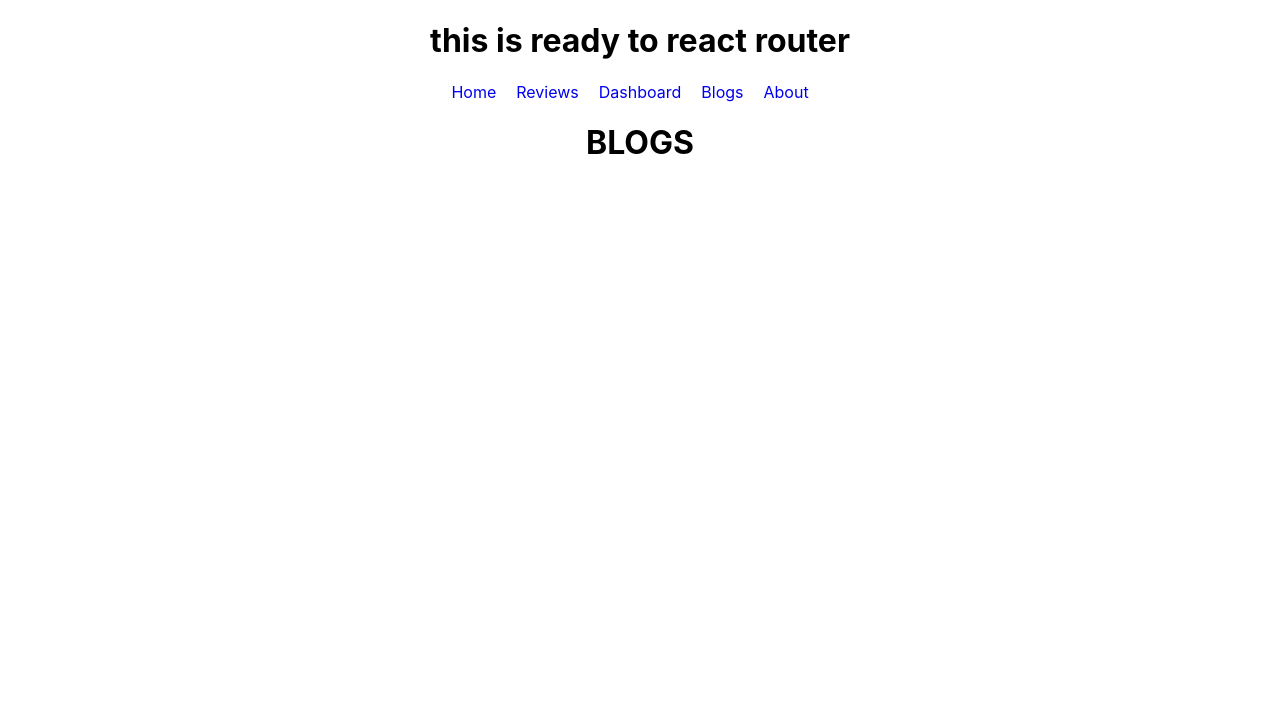
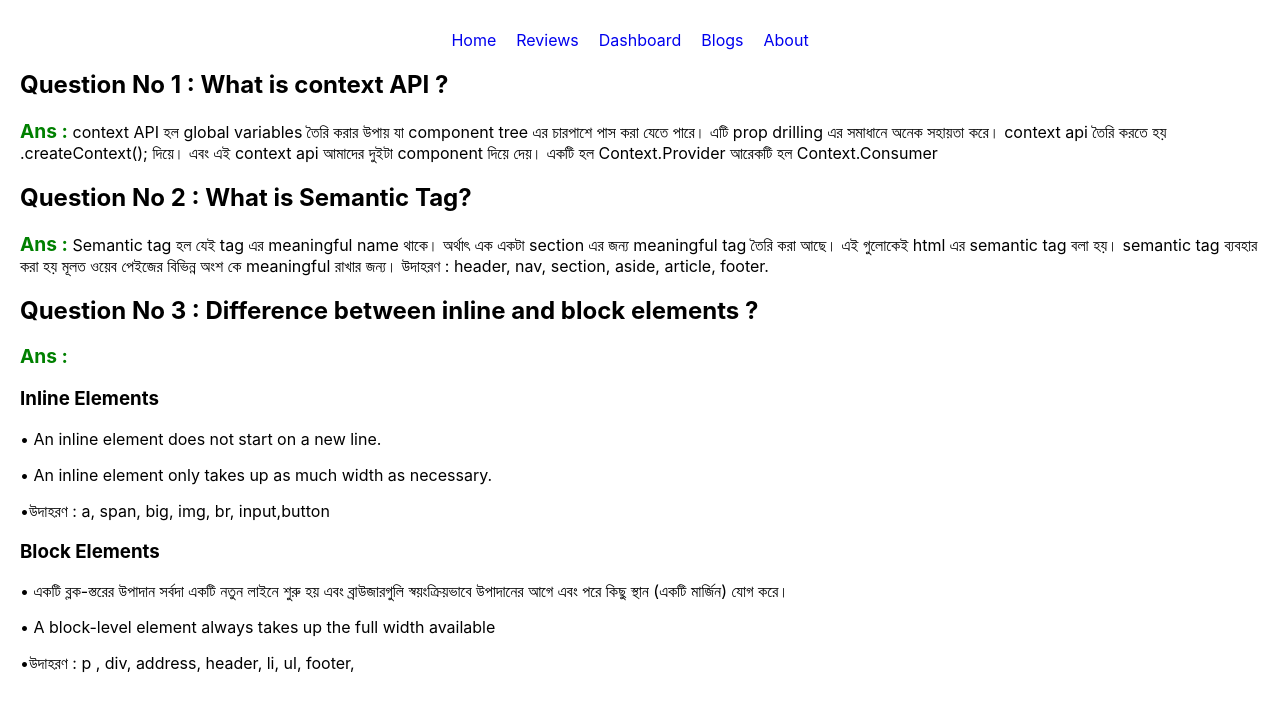
Before and after one commit to Rijonahmed/Product-Analysis-Review, a React (Create React App) app: page /blogs in a window 1280 px wide. Shown: the top 710 px of the page. Built offline with nearby package versions, Linux system fonts and the light colour scheme.

Commit message:
question and relode commit

```diff
--- a/src/App.js
+++ b/src/App.js
@@ -12,7 +12,7 @@ import Reviews from './components/Reviews/Reviews';
 function App() {
   return (
     <div className="App">
-      <h1>this is ready to react router</h1>
+
       <Header></Header>
       <Routes>
         <Route path='/' element={<Home></Home>}></Route>
--- a/src/components/404Page/Page404.css
+++ b/src/components/404Page/Page404.css
@@ -0,0 +1,6 @@
+.P404 img {
+  width: 100%;
+  height: 540px;
+  margin-top: 30px;
+
+}
--- a/src/components/404Page/Page404.js
+++ b/src/components/404Page/Page404.js
@@ -1,9 +1,10 @@
 import React from 'react';
+import './Page404.css'
 
 const Page404 = () => {
   return (
-    <div>
-      <h2>this is 404</h2>
+    <div className='P404'>
+      <img src="https://webartdevelopers.com/blog/wp-content/uploads/2020/02/404-Not-Found-SVG-1024x576.png" alt="" />
     </div>
   );
 };
--- a/src/components/About/About.css
+++ b/src/components/About/About.css
@@ -0,0 +1,4 @@
+.about h1 {
+  color: blue;
+
+}
--- a/src/components/About/About.js
+++ b/src/components/About/About.js
@@ -3,8 +3,11 @@ import './About.css'
 
 const About = () => {
   return (
-    <div>
-      <h1>About</h1>
+    <div className='about'>
+      <h1>Yamaha R15 v3 Price List</h1>
+      <h3>Yamaha R15 v3 Indian Price : Tk. 470,000</h3>
+      <h3>Yamaha R15 v3 Monster Price : Tk. 470,000</h3>
+      <h3>Yamaha R15 v3 Indonesian Price : Tk. 500,000</h3>
     </div>
   );
 };
--- a/src/components/Blogs/Blogs.css
+++ b/src/components/Blogs/Blogs.css
@@ -0,0 +1,11 @@
+.blogs {
+  margin: 10px 20px;
+  text-align: start;
+
+
+}
+
+.green {
+  color: green;
+  font-weight: 700;
+}
--- a/src/components/Blogs/Blogs.js
+++ b/src/components/Blogs/Blogs.js
@@ -3,8 +3,27 @@ import './Blogs.css'
 
 const Blogs = () => {
   return (
-    <div>
-      <h1>BLOGS</h1>
+    <div className='blogs'>
+      <h2>Question No 1 : What is context API ?</h2>
+      <p>
+
+        <big className='green'>Ans : </big> context API হল global variables তৈরি  করার উপায় যা  component tree এর চারপাশে পাস করা যেতে পারে। এটি prop drilling এর সমাধানে অনেক সহায়তা করে। context api তৈরি করতে হয় .createContext(); দিয়ে। এবং এই context api  আমাদের দুইটা component  দিয়ে দেয়। একটি হল Context.Provider আরেকটি হল Context.Consumer</p>
+      <h2>Question No 2 : What is Semantic Tag?</h2>
+      <p> <big className='green'>Ans : </big> Semantic tag  হল  যেই tag এর meaningful name  থাকে। অর্থাৎ এক একটা section  এর জন্য  meaningful tag তৈরি করা আছে।  এই গুলোকেই html এর semantic tag বলা হয়। semantic tag ব্যবহার করা হয় মূলত ওয়েব পেইজের  বিভিন্ন  অংশ কে meaningful  রাখার জন্য। উদাহরণ : header,  nav, section,  aside, article,  footer.</p>
+
+      <h2>Question No 3 : Difference between inline and block elements ?</h2>
+      <big className='green'>Ans : </big>
+      <h3>Inline Elements</h3>
+
+      <p>&bull; An inline element does not start on a new line.</p>
+      <p>&bull; An inline element only takes up as much width as necessary.</p>
+      <p>&bull;উদাহরণ : a, span, big, img, br, input,button </p>
+
+
+      <h3>Block Elements</h3>
+      <p>&bull; একটি ব্লক-স্তরের উপাদান সর্বদা একটি নতুন লাইনে শুরু হয় এবং ব্রাউজারগুলি স্বয়ংক্রিয়ভাবে উপাদানের আগে এবং পরে কিছু স্থান (একটি মার্জিন) যোগ করে।</p>
+      <p>&bull; A block-level element always takes up the full width available</p>
+      <p>&bull;উদাহরণ : p , div, address, header, li, ul, footer,</p>
 
     </div>
   );
--- a/src/components/Header/Header.css
+++ b/src/components/Header/Header.css
@@ -3,3 +3,8 @@
   margin-right: 20px;
 
 }
+
+.navbar {
+  margin-top: 30px;
+
+}
--- a/src/components/ReviewInfo/ReviewInfo.css
+++ b/src/components/ReviewInfo/ReviewInfo.css
@@ -9,5 +9,8 @@
   width: 200px;
   height: 200px;
   border-radius: 50%;
+}
 
+.red {
+  color: rgba(255, 38, 0, 0.747);
 }
--- a/src/components/ReviewInfo/ReviewInfo.js
+++ b/src/components/ReviewInfo/ReviewInfo.js
@@ -8,7 +8,7 @@ const ReviewInfo = (props) => {
       <img src={images} alt="" />
       <h1>{name}</h1>
       <p>{text}</p>
-      <h4>{rating} Star</h4>
+      <h4>Rating : <span className='red'> {rating} Star</span></h4>
     </div>
   );
 };
--- a/src/components/ThreeReview/ThreeReview.css
+++ b/src/components/ThreeReview/ThreeReview.css
@@ -11,3 +11,7 @@
   height: 200px;
   border-radius: 50%;
 }
+
+.red {
+  color: rgba(255, 38, 0, 0.747);
+}
--- a/src/components/ThreeReview/ThreeReview.js
+++ b/src/components/ThreeReview/ThreeReview.js
@@ -8,7 +8,7 @@ const ThreeReview = (props) => {
       <img src={images} alt="" />
       <h2>{name}</h2>
       <p>{text}</p>
-      <h4>Rating: {rating} Star</h4>
+      <h4>Rating: <span className='red'>{rating} Star</span></h4>
 
 
     </div>
```
Also changed, not shown: 1 other file (tests, documents, lock files or other folders).
